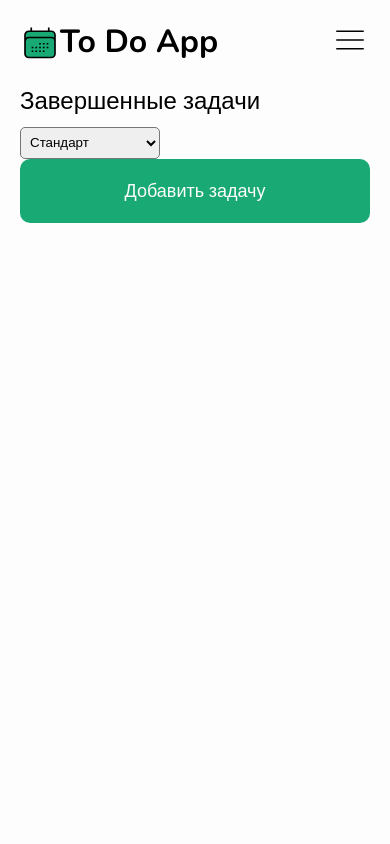
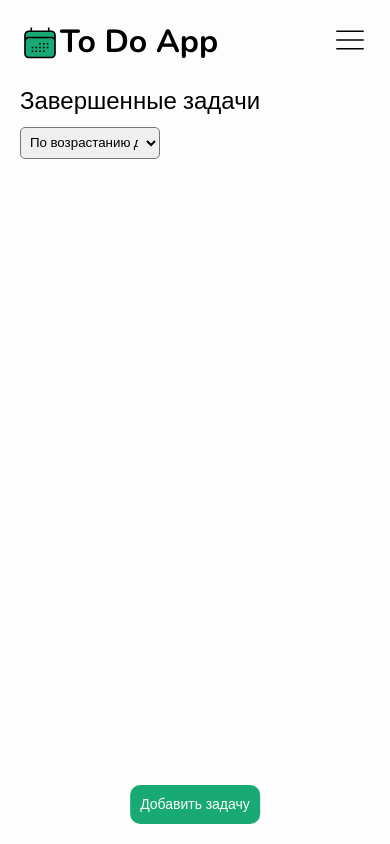
Before and after one commit to lisichkin1/L2-Wildberries_to_do_app, a React (Vite) app: page /complited in a window 390 px wide. Built offline with nearby package versions, Linux system fonts and the light colour scheme.

Commit message:
fix:change display items

```diff
--- a/src/App.jsx
+++ b/src/App.jsx
@@ -1,5 +1,3 @@
-// App.js
-
 import React from 'react';
 import { Router, Route } from './Router';
 import Home from './pages/Home';
--- a/src/Router.jsx
+++ b/src/Router.jsx
@@ -1,4 +1,3 @@
-// Router.js
 import React, { useState, useEffect, createContext, useContext } from 'react';
 
 export const RouterContext = createContext();
--- a/src/components/Item/index.jsx
+++ b/src/components/Item/index.jsx
@@ -8,7 +8,7 @@ import styles from '../../styles/global.module.css';
 import itemStyles from './Item.module.css';
 import { formatDate, formatDateDeadline, formatTimeDeadline } from '../../utils/date';
 function Item({ tasks, setTasks, onTaskClick, onEditTaskClick }) {
-  const [selectSort, setSelectSort] = useState('standart');
+  const [selectSort, setSelectSort] = useState('DateAsc');
   const [sortedTasks, setSortedTasks] = useState([]);
   const handleComplited = (task) => {
     setTasks((prevTasks) =>
@@ -65,9 +65,7 @@ function Item({ tasks, setTasks, onTaskClick, onEditTaskClick }) {
       case 'DeadlineDesc':
         sortTasksDeadlineDesc();
         break;
-      case 'standart':
-        setSortedTasks([...tasks]);
-        break;
+
       default:
         alert('Нет таких значений');
     }
@@ -89,7 +87,9 @@ function Item({ tasks, setTasks, onTaskClick, onEditTaskClick }) {
   useEffect(() => {
     setSortedTasks(tasks);
   }, [tasks, setSortedTasks]);
-
+  useEffect(() => {
+    sortTasksDateAsc();
+  }, [tasks]);
   return (
     <div>
       <select
@@ -98,7 +98,6 @@ function Item({ tasks, setTasks, onTaskClick, onEditTaskClick }) {
         id=""
         value={selectSort}
         onChange={(ev) => selectSortTasks(ev.target.value)}>
-        <option value="standart">Стандарт</option>
         <option value="DateAsc">По возрастанию даты</option>
         <option value="DateDesc">По убыванию даты</option>
         <option value="DeadlineAsc">По возрастанию дедлайна</option>
--- a/src/pages/Categories/index.jsx
+++ b/src/pages/Categories/index.jsx
@@ -33,30 +33,26 @@ function Categories() {
     }
   };
   const handleKeyDown = (event) => {
-    // обрабатываем только клавишу Enter
     if (event.key === 'Enter') {
       handleAddCategory();
     }
   };
-  //функция редактирования категории
+
   const handleEditCategory = (category) => {
     setEditedCategory(category);
     setCategoryName(category);
   };
 
-  //функция удаления категории
   const handleDeleteCategory = (categoryIndex) => {
     setCategories((prevCategories) => prevCategories.filter((_, index) => index !== categoryIndex));
   };
 
-  //Записываем в сейт данные из localStorage при загрузке страницы
   useEffect(() => {
     if (storedCategories) {
       setCategories(JSON.parse(storedCategories));
     }
   }, []);
 
-  //записываем данные в localStorage, при изменении categories
   useEffect(() => {
     localStorage.setItem('categoriesData', JSON.stringify(categories));
   }, [categories]);
--- a/src/pages/Complited/Complited.module.css
+++ b/src/pages/Complited/Complited.module.css
@@ -13,6 +13,8 @@
 .list__subcontainer {
   display: flex;
   flex-direction: column;
+  position: relative;
+  margin-bottom: 80px;
 }
 .list__container {
   display: flex;
@@ -31,4 +33,21 @@
   cursor: pointer;
   margin-bottom: 40px;
   border-radius: 10px;
+  position: fixed;
+  left: 50%;
+  transform: translateX(-50%);
+  bottom: -20px;
+  z-index: 11;
 }
+.item__undisplay {
+  display: none;
+}
+.item__display {
+  display: none;
+}
+@media (max-width: 425px) {
+  .button {
+    font-size: 14px;
+    padding: 10px;
+  }
+}
--- a/src/pages/Complited/index.jsx
+++ b/src/pages/Complited/index.jsx
@@ -11,25 +11,34 @@ function Today() {
   const [editedTask, setEditedTask] = useState(null);
   const [addedTask, setAddedTask] = useState(false);
   const [complitedTasksState, setComplitedTasksState] = useState([]);
-  const [isComplitedCheck, setIsComplitedCheck] = useState(false);
+  const [itemDisplay, setItemDisplay] = useState(true);
   const handleTaskClick = (task) => {
     setSelectedTask(task);
     setEditedTask(null);
+    setAddedTask(false);
+    setItemDisplay(window.innerWidth < 1700 ? false : true);
   };
   const handleEditTaskClick = (task) => {
     setEditedTask(task);
     setSelectedTask(null);
+    setAddedTask(false);
+    setItemDisplay(window.innerWidth < 1700 ? false : true);
   };
 
   const handleClickAddTask = (res) => {
     setAddedTask(res);
     setSelectedTask(null);
     setEditedTask(null);
+    setItemDisplay(window.innerWidth < 1700 ? false : true);
   };
   const handleClickCloseForm = () => {
     setSelectedTask(null);
     setEditedTask(null);
     setAddedTask(false);
+    setItemDisplay(true);
+  };
+  const updateTasks = (newTasks) => {
+    setTasks(newTasks);
   };
   useEffect(() => {
     if (storedTasks) {
@@ -49,12 +58,14 @@ function Today() {
         <div className={stylesComplited.list__container}>
           <div className={stylesComplited.list__subcontainer}>
             <h2 className={styles.title}>Завершенные задачи</h2>
+            {itemDisplay && (
               <Item
                 tasks={complitedTasksState}
                 setTasks={setTasks}
                 onTaskClick={handleTaskClick}
                 onEditTaskClick={handleEditTaskClick}
               />
+            )}
           </div>
 
           <button className={stylesComplited.button} onClick={() => handleClickAddTask(true)}>
@@ -66,6 +77,7 @@ function Today() {
           editedTask={editedTask}
           addedTask={addedTask}
           clickCloseForm={handleClickCloseForm}
+          updateTasks={updateTasks}
         />
       </div>
     </Layout>
--- a/src/pages/Home/index.jsx
+++ b/src/pages/Home/index.jsx
@@ -47,9 +47,6 @@ function Home() {
   useEffect(() => {
     localStorage.setItem('tasksData', JSON.stringify(tasks));
   }, [tasks]);
-  useEffect(() => {
-    console.log(tasks);
-  }, [tasks]);
 
   const requestNotificationPermission = () => {
     if (Notification.permission !== 'granted' && Notification.permission !== 'denied') {
@@ -90,12 +87,8 @@ function Home() {
     }
   };
 
-  // Ваш код для запроса разрешения на уведомления
   requestNotificationPermission();
 
-  // Ваш код для рендеринга компонента и т.д.
-
-  // Ваш useEffect для обновления задач
   useEffect(() => {
     requestNotificationPermission();
     if (tasks.length > 0) {
--- a/src/pages/Today/Today.module.css
+++ b/src/pages/Today/Today.module.css
@@ -13,6 +13,8 @@
 .list__subcontainer {
   display: flex;
   flex-direction: column;
+  position: relative;
+  margin-bottom: 80px;
 }
 .list__container {
   display: flex;
@@ -31,4 +33,21 @@
   cursor: pointer;
   margin-bottom: 40px;
   border-radius: 10px;
+  position: fixed;
+  left: 50%;
+  transform: translateX(-50%);
+  bottom: -20px;
+  z-index: 11;
 }
+.item__undisplay {
+  display: none;
+}
+.item__display {
+  display: none;
+}
+@media (max-width: 425px) {
+  .button {
+    font-size: 14px;
+    padding: 10px;
+  }
+}
--- a/src/pages/Today/index.jsx
+++ b/src/pages/Today/index.jsx
@@ -11,24 +11,34 @@ function Today() {
   const [editedTask, setEditedTask] = useState(null);
   const [addedTask, setAddedTask] = useState(false);
   const [todayTasksState, setTodayTasksState] = useState([]);
+  const [itemDisplay, setItemDisplay] = useState(true);
   const handleTaskClick = (task) => {
     setSelectedTask(task);
     setEditedTask(null);
+    setAddedTask(false);
+    setItemDisplay(window.innerWidth < 1700 ? false : true);
   };
   const handleEditTaskClick = (task) => {
     setEditedTask(task);
     setSelectedTask(null);
+    setAddedTask(false);
+    setItemDisplay(window.innerWidth < 1700 ? false : true);
   };
 
   const handleClickAddTask = (res) => {
     setAddedTask(res);
     setSelectedTask(null);
     setEditedTask(null);
+    setItemDisplay(window.innerWidth < 1700 ? false : true);
   };
   const handleClickCloseForm = () => {
     setSelectedTask(null);
     setEditedTask(null);
     setAddedTask(false);
+    setItemDisplay(true);
+  };
+  const updateTasks = (newTasks) => {
+    setTasks(newTasks);
   };
   useEffect(() => {
     if (storedTasks) {
@@ -50,7 +60,6 @@ function Today() {
       );
     });
 
-    // Выводим отфильтрованные задачи в консоль (можете заменить этот код своей логикой)
     setTodayTasksState(todayTasks);
   }, [tasks]);
   return (
@@ -59,12 +68,14 @@ function Today() {
         <div className={stylesToday.list__container}>
           <div className={stylesToday.list__subcontainer}>
             <h2 className={styles.title}>Задачи на сегодня</h2>
+            {itemDisplay && (
               <Item
                 tasks={todayTasksState}
                 setTasks={setTasks}
                 onTaskClick={handleTaskClick}
                 onEditTaskClick={handleEditTaskClick}
               />
+            )}
           </div>
 
           <button className={stylesToday.button} onClick={() => handleClickAddTask(true)}>
@@ -76,6 +87,7 @@ function Today() {
           editedTask={editedTask}
           addedTask={addedTask}
           clickCloseForm={handleClickCloseForm}
+          updateTasks={updateTasks}
         />
       </div>
     </Layout>
```
Also changed, not shown: src/components/Nav/index.jsx (+1 -6 lines), src/App.css (deleted). Lines whose indentation alone changed are shown as unchanged.
